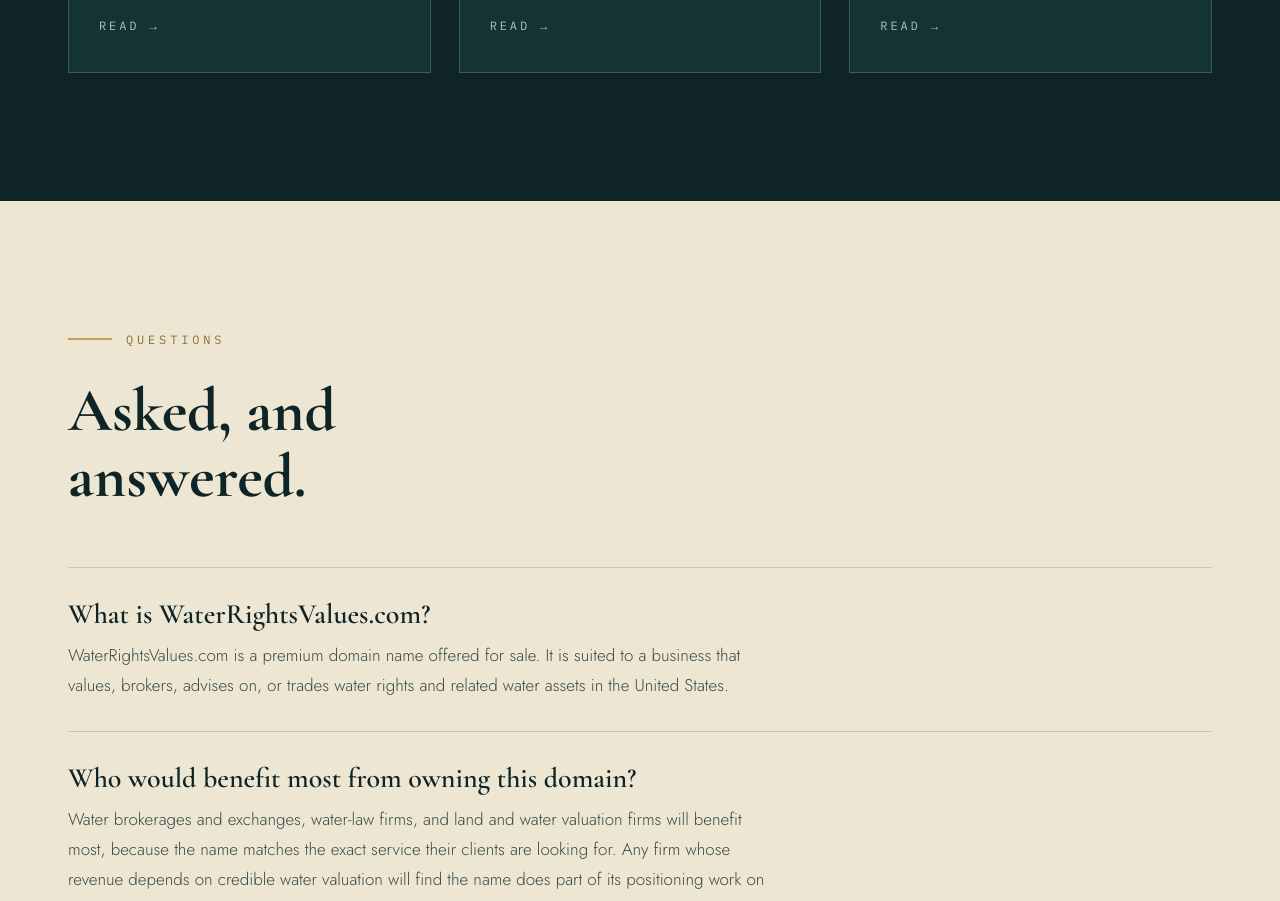
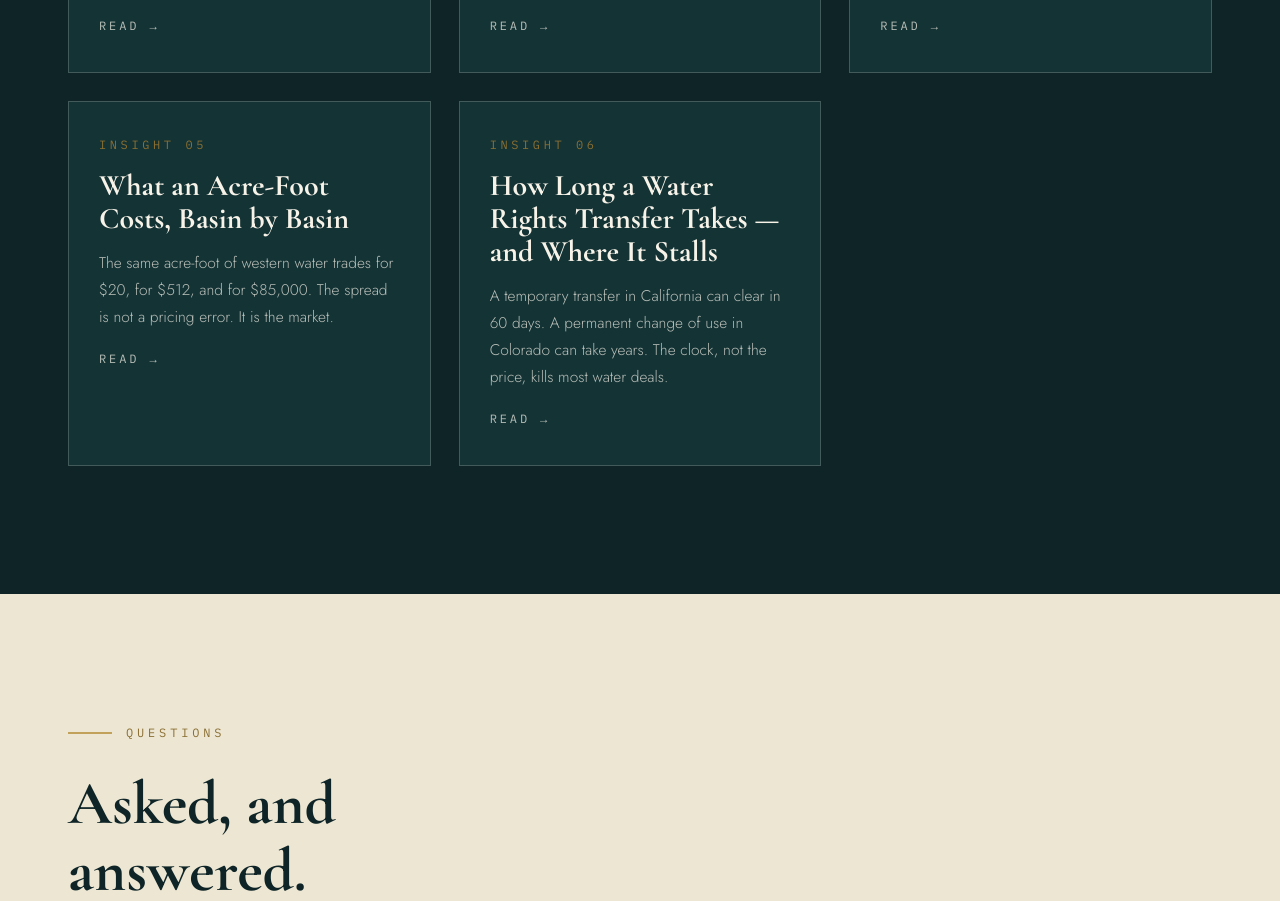
Before and after one commit to primedomaincapital/waterrightsvalues, a plain HTML site: page index.html in a window 1280 px wide. Shown: the part 4303-5204 px from the top of the page. Drawn offline with nearby package versions, Linux system fonts and the light colour scheme.

Commit message:
Add insights 5-6 cards to homepage

```diff
--- a/index.html
+++ b/index.html
@@ -409,6 +409,22 @@
           <p class="read">Read &rarr;</p>
         </div>
       </a>
+      <a class="card" href="insights/article5.html">
+        <div class="tx">
+          <div class="zone">Insight 05</div>
+          <h3>What an Acre-Foot Costs, Basin by Basin</h3>
+          <p>The same acre-foot of western water trades for $20, for $512, and for $85,000. The spread is not a pricing error. It is the market.</p>
+          <p class="read">Read &rarr;</p>
+        </div>
+      </a>
+      <a class="card" href="insights/article6.html">
+        <div class="tx">
+          <div class="zone">Insight 06</div>
+          <h3>How Long a Water Rights Transfer Takes — and Where It Stalls</h3>
+          <p>A temporary transfer in California can clear in 60 days. A permanent change of use in Colorado can take years. The clock, not the price, kills most water deals.</p>
+          <p class="read">Read &rarr;</p>
+        </div>
+      </a>
     </div>
   </div>
 </section>
```
